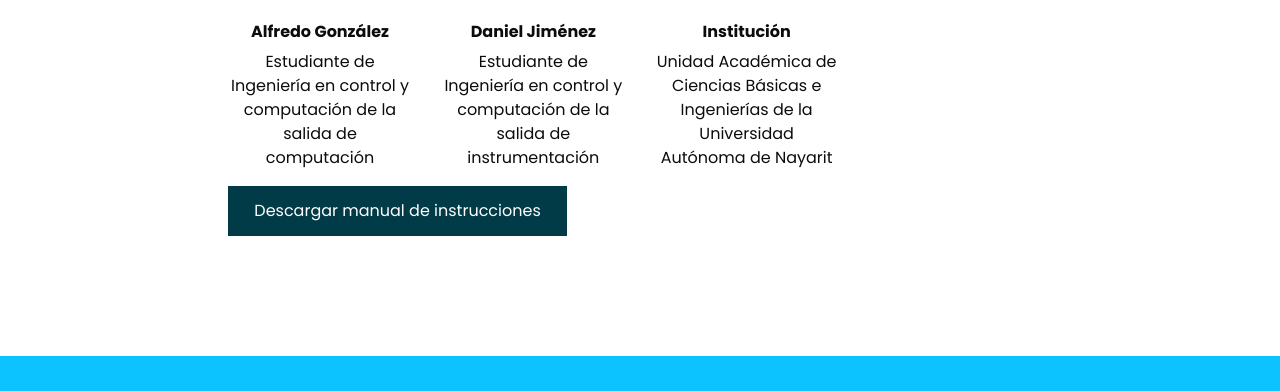
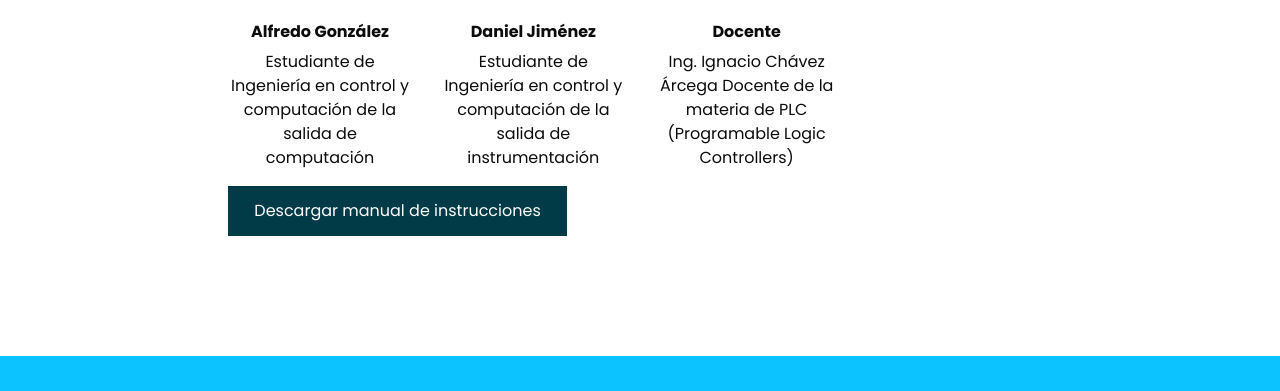
Before and after one commit to alfredsneer/PLC, a plain HTML site: page service.html in a window 1280 px wide. Shown: the part 349-740 px from the top of the page. Drawn offline with nearby package versions, Linux system fonts and the light colour scheme.

Commit message:
Update service.html

```diff
--- a/service.html
+++ b/service.html
@@ -166,10 +166,11 @@
                 </div>
                 <div class="detail_box">
                   <h6>
-                    Institución
+                    Docente
                   </h6>
                   <p>
-                    Unidad Académica de Ciencias Básicas e Ingenierías de la Universidad Autónoma de Nayarit
+                    Ing. Ignacio Chávez Árcega
+                    Docente de la materia de PLC (Programable Logic Controllers)
                   </p>
                 </div>
               </div>
```
